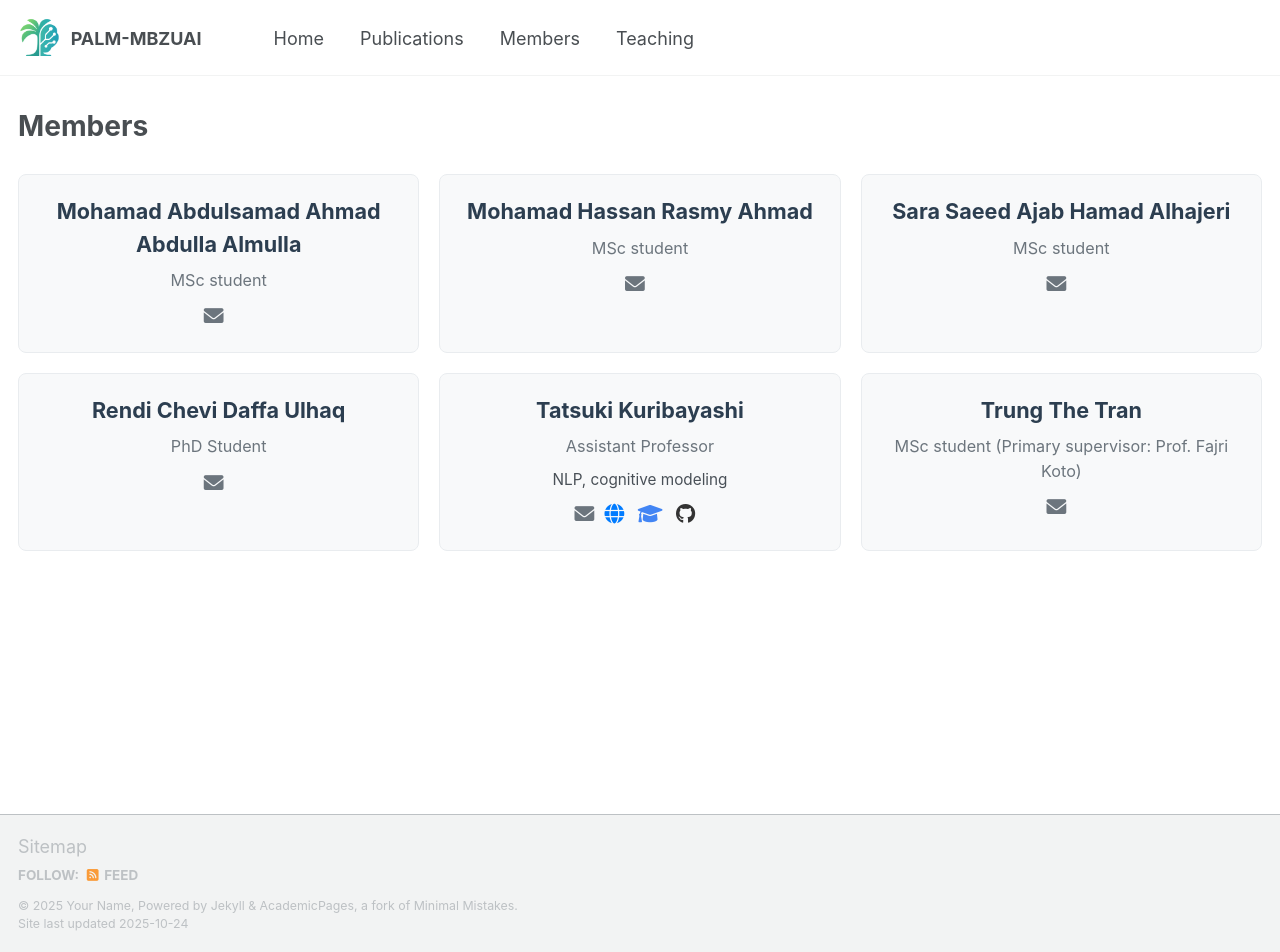
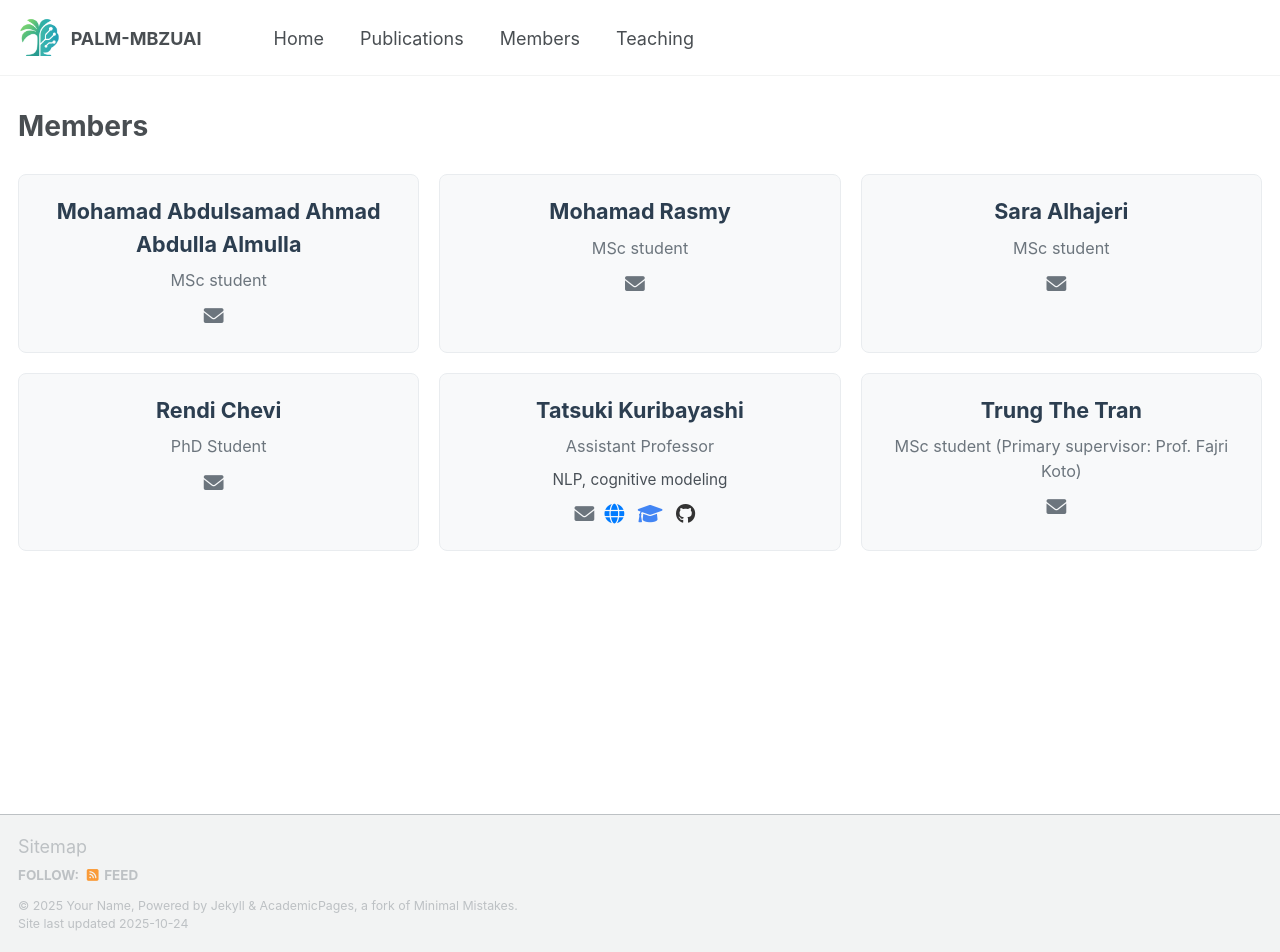
Before and after one commit to palm-mbzuai/palm-mbzuai, a Jekyll site: the page built from _pages/members.md, in a window 1280 px wide and 952 px high. Built offline with Jekyll 4.4.1, drawn with Linux system fonts in a browser that asks for light colours; a script that is not in the unit is left out.

Commit message:
minor fix

```diff
--- a/_pages/members.md
+++ b/_pages/members.md
@@ -141,7 +141,7 @@ author_profile: false
   </div>
 
   <div class="member-card">
-    <div class="member-name">Mohamad Hassan Rasmy Ahmad</div>
+    <div class="member-name">Mohamad Rasmy</div>
     <div class="member-role">MSc student</div>
     <div class="member-research"></div>
     <div class="member-icons">
@@ -154,7 +154,7 @@ author_profile: false
   </div>
 
   <div class="member-card">
-    <div class="member-name">Sara Saeed Ajab Hamad Alhajeri</div>
+    <div class="member-name">Sara Alhajeri</div>
     <div class="member-role">MSc student</div>
     <div class="member-research"></div>
     <div class="member-icons">
@@ -167,7 +167,7 @@ author_profile: false
   </div>
 
   <div class="member-card">
-    <div class="member-name">Rendi Chevi Daffa Ulhaq</div>
+    <div class="member-name">Rendi Chevi</div>
     <div class="member-role">PhD Student</div>
     <div class="member-research"></div>
     <div class="member-icons">
```
